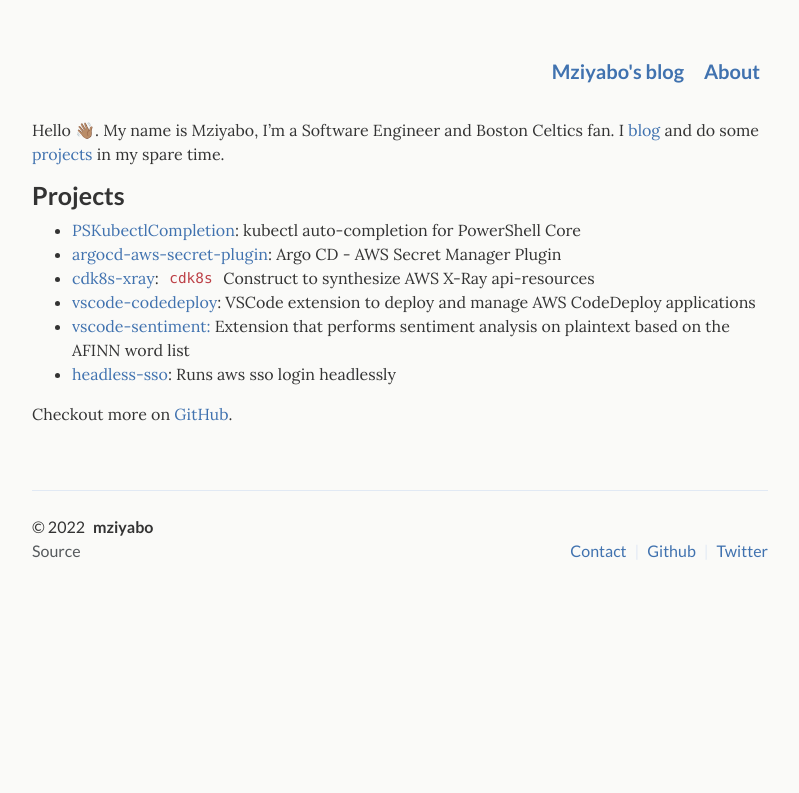
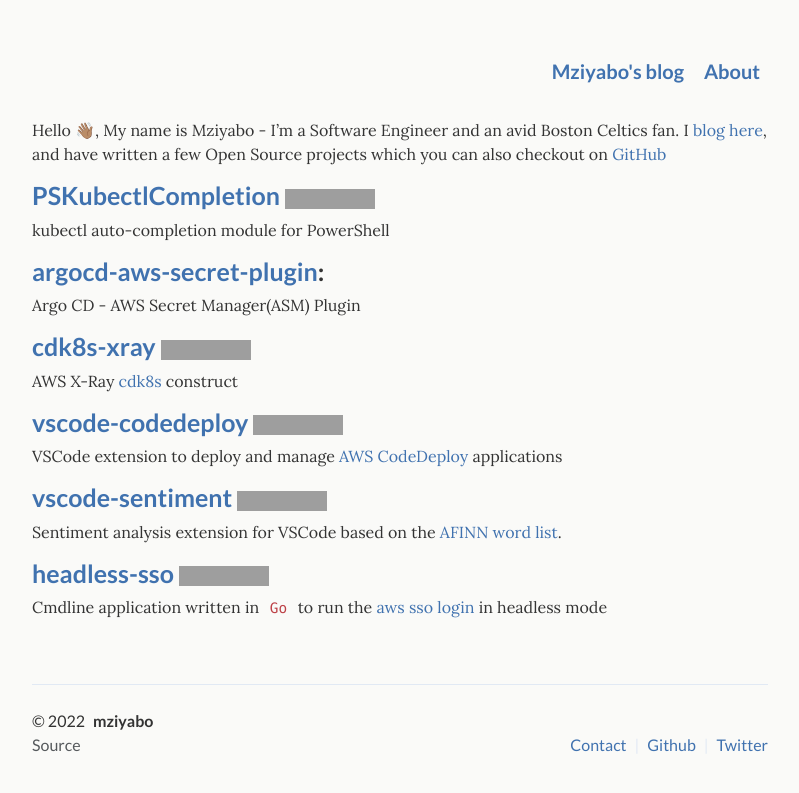
Before and after one commit to mziyabo/mziyabo.github.io, a Jekyll site: the page built from _pages/about.md, in a window 1280 px wide. Shown: the top 793 px of the page, without its empty margins (240-1039 px from the left). Built offline with Jekyll 4.4.1, drawn with Linux system fonts in a browser that asks for light colours; grey boxes are pictures that could not be loaded.

Commit message:
about page improvements

```diff
--- a/_pages/about.md
+++ b/_pages/about.md
@@ -17,17 +17,26 @@ permalink: /about/
 </figure> -->
 {:/}
 
-Hello 👋🏽. My name is Mziyabo, I'm a Software Engineer and Boston Celtics fan. I [blog](/articles) and do some [projects](#Projects) in my spare time.
-
-### Projects
-
-- [PSKubectlCompletion](https://www.powershellgallery.com/packages/PSKubectlCompletion/0.0.1): kubectl auto-completion for PowerShell Core
-- [argocd-aws-secret-plugin](https://github.com/mziyabo/argocd-aws-secret-plugin): Argo CD - AWS Secret Manager Plugin
-- [cdk8s-xray](https://www.npmjs.com/package/cdk8s-xray): `cdk8s` Construct to synthesize AWS X-Ray api-resources
-- [vscode-codedeploy](https://marketplace.visualstudio.com/items?itemName=mziyabo.vscode-codedeploy): VSCode extension to deploy and manage AWS CodeDeploy applications
-- [vscode-sentiment:](https://marketplace.visualstudio.com/items?itemName=mziyabo.vscode-sentiment) Extension that performs sentiment analysis on plaintext based on the AFINN word list
-- [headless-sso](https://pkg.go.dev/github.com/mziyabo/headless-sso): Runs aws sso login headlessly
+Hello 👋🏽, My name is Mziyabo - I'm a Software Engineer and an avid Boston Celtics fan. I [blog here](/articles), and have written a few Open Source projects which you can also checkout on [GitHub](https://github.com/mziyabo)
 
 
-Checkout more on [GitHub](https://github.com/mziyabo).
+
+### [PSKubectlCompletion](https://www.powershellgallery.com/packages/PSKubectlCompletion/0.0.1) [![powershellgallery](https://img.shields.io/powershellgallery/v/PSKubectlCompletion.svg)](https://www.powershellgallery.com/packages/PSKubectlCompletion)
+kubectl auto-completion module for PowerShell
+
+
+### [argocd-aws-secret-plugin](https://github.com/mziyabo/argocd-aws-secret-plugin):
+Argo CD - AWS Secret Manager(ASM) Plugin
+
+### [cdk8s-xray](https://www.npmjs.com/package/cdk8s-xray)  [![NPM Version](https://img.shields.io/npm/v/cdk8s-xray.svg)](https://npmjs.org/package/cdk8s-xray)
+AWS X-Ray [cdk8s](https://cdk8s.io/) construct
+
+### [vscode-codedeploy](https://marketplace.visualstudio.com/items?itemName=mziyabo.vscode-codedeploy)    [![Marketplace Version](https://img.shields.io/vscode-marketplace/v/mziyabo.vscode-codedeploy.svg)]((https://marketplace.visualstudio.com/items?itemName=mziyabo.vscode-codedeploy&ssr=false#overview))
+VSCode extension to deploy and manage [AWS CodeDeploy](https://aws.amazon.com/codedeploy/) applications
+
+### [vscode-sentiment](https://marketplace.visualstudio.com/items?itemName=mziyabo.vscode-sentiment) [![Marketplace Version](https://img.shields.io/vscode-marketplace/v/mziyabo.vscode-sentiment.svg)](https://marketplace.visualstudio.com/items?itemName=mziyabo.vscode-sentiment)
+Sentiment analysis extension for VSCode based on the [AFINN word list](http://corpustext.com/reference/sentiment_afinn.html).
+
+### [headless-sso](https://pkg.go.dev/github.com/mziyabo/headless-sso) [![Go Reference](https://pkg.go.dev/badge/github.com/mziyabo/headless-sso.svg)](https://pkg.go.dev/github.com/mziyabo/headless-sso)
+Cmdline application written in `Go` to run the [aws sso login](https://awscli.amazonaws.com/v2/documentation/api/latest/reference/sso/login.html) in headless mode
 </div>
```
